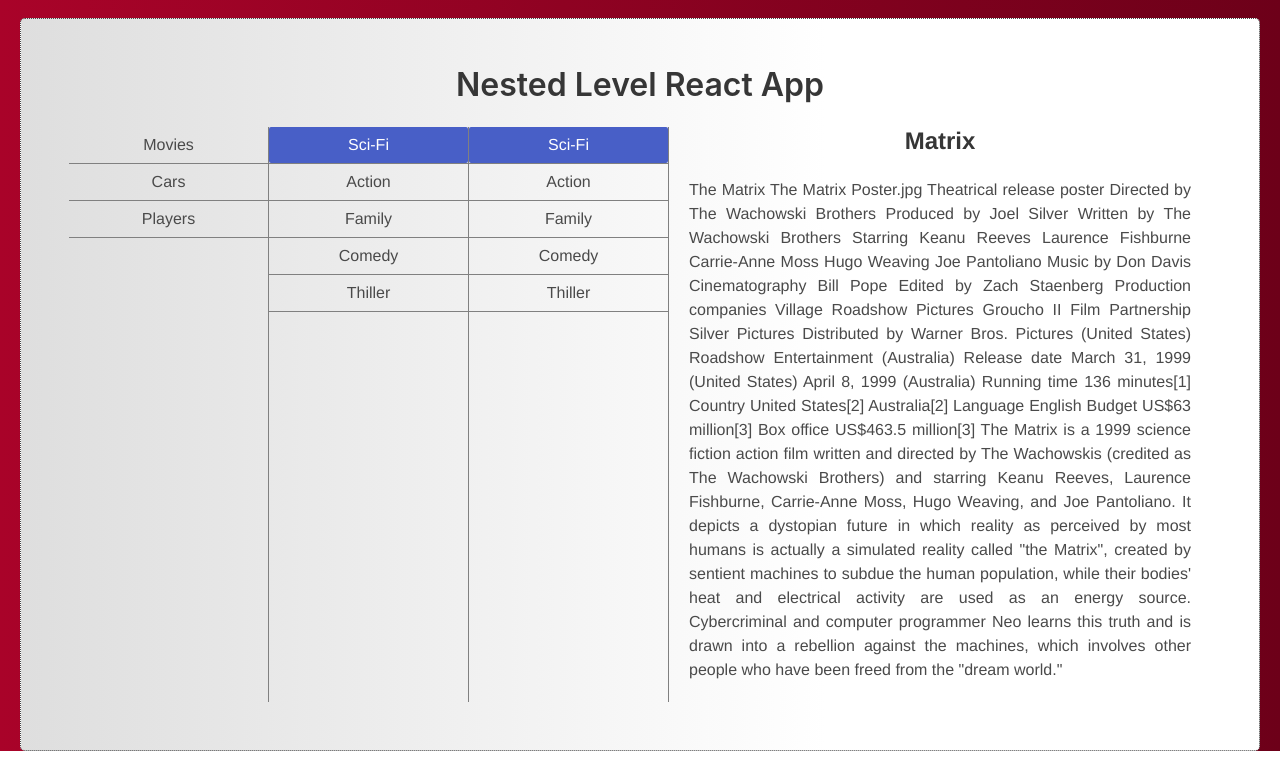
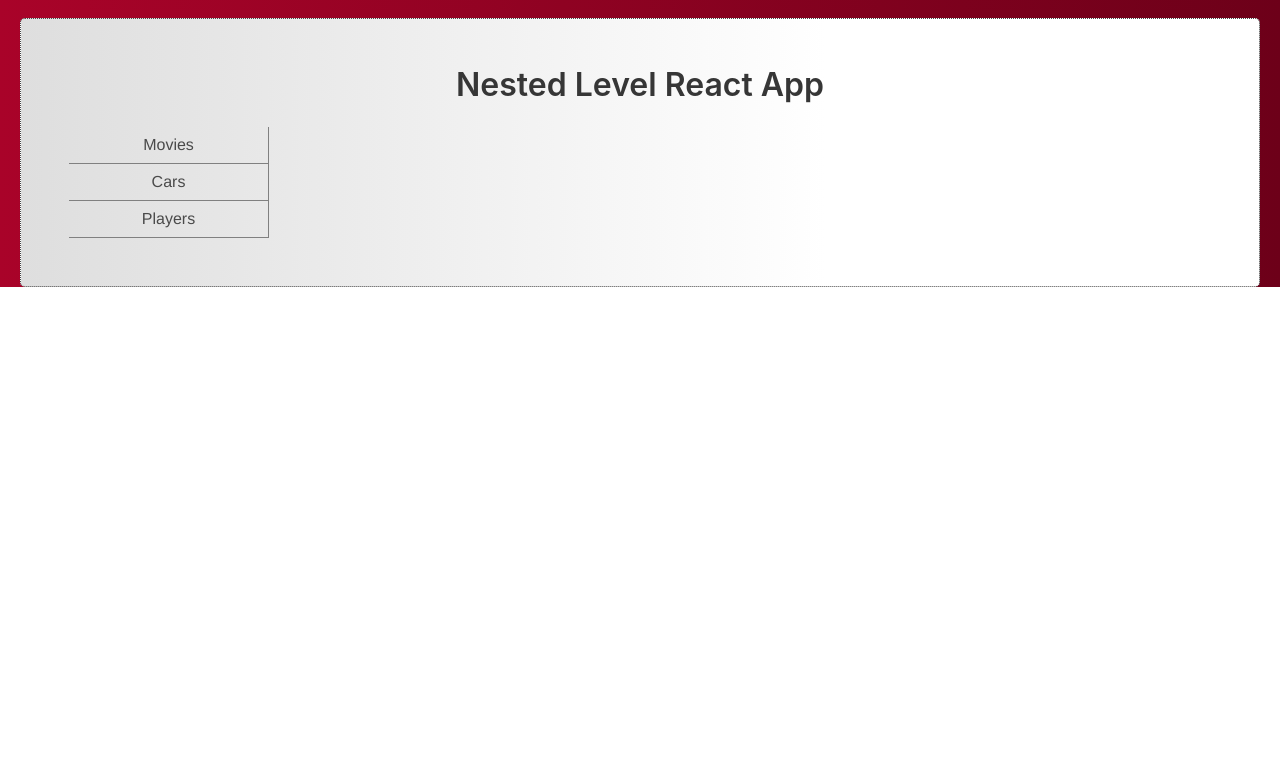
Before and after one commit to wilkpiotr/react-local-apps, a React app: page / in a window 1280 px wide. Shown: the part 3794-4565 px from the top of the page. After the commit the page ends 4101 px from the top, so only its background shows below. Built offline with nearby package versions, Linux system fonts and the light colour scheme.

Commit message:
finished components NestedLevels

```diff
--- a/src/components/NestedLevel/Desciption.jsx
+++ b/src/components/NestedLevel/Desciption.jsx
@@ -1,45 +1,9 @@
 import React from 'react';
 
 const Desciption = (props) => {
-    return <div>
-        <h4 className="title is-4">Matrix</h4>
-        <p>
-        The Matrix
-        The Matrix Poster.jpg
-        Theatrical release poster
-        Directed by	The Wachowski Brothers
-        Produced by	Joel Silver
-        Written by	The Wachowski Brothers
-        Starring
-        Keanu Reeves
-        Laurence Fishburne
-        Carrie-Anne Moss
-        Hugo Weaving
-        Joe Pantoliano
-        Music by	Don Davis
-        Cinematography	Bill Pope
-        Edited by	Zach Staenberg
-        Production
-        companies
-        Village Roadshow Pictures
-        Groucho II Film Partnership
-        Silver Pictures
-        Distributed by
-        Warner Bros. Pictures (United States)
-        Roadshow Entertainment (Australia)
-        Release date
-        March 31, 1999 (United States)
-        April 8, 1999 (Australia)
-        Running time
-        136 minutes[1]
-        Country
-        United States[2]
-        Australia[2]
-        Language	English
-        Budget	US$63 million[3]
-        Box office	US$463.5 million[3]
-        The Matrix is a 1999 science fiction action film written and directed by The Wachowskis (credited as The Wachowski Brothers) and starring Keanu Reeves, Laurence Fishburne, Carrie-Anne Moss, Hugo Weaving, and Joe Pantoliano. It depicts a dystopian future in which reality as perceived by most humans is actually a simulated reality called "the Matrix", created by sentient machines to subdue the human population, while their bodies' heat and electrical activity are used as an energy source. Cybercriminal and computer programmer Neo learns this truth and is drawn into a rebellion against the machines, which involves other people who have been freed from the "dream world."
-        </p>
+    return props.text && <div>
+        <h4 className="title is-4">{props.text.name}</h4>
+        <p>{props.text.desciption}</p>
     </div>
 }
 
--- a/src/components/NestedLevel/FirstLevel.jsx
+++ b/src/components/NestedLevel/FirstLevel.jsx
@@ -4,9 +4,9 @@
     return <div className="MenuLevel">
     <ul className="menu-list">
         {props.categories.map((cat, index) => {
-            return <li key={index}><a onClick={props.onClick}>{cat.name}</a></li>
-            // <li><a className="is-active" >Movies</a></li>
-            // <li><a>Players</a></li>
+            if (cat.name === props.active) {return <li key={index}><a className='is-active' onClick={props.onClick} data-name={cat.name}>{cat.name}</a></li>}
+            return <li key={index}><a onClick={props.onClick} data-name={cat.name}>{cat.name}</a></li>
+
         })}
     </ul>
   </div>
--- a/src/components/NestedLevel/NestedLevel.jsx
+++ b/src/components/NestedLevel/NestedLevel.jsx
@@ -8,10 +8,53 @@
 
 class NestedLevel extends Component {
 
-  state = {data};
+  state = {data,
+    secondLevel: '',
+    thirdLevel: '',
+    desc: '',
+    active: {
+      firstLevel: '',
+      secondLevel: '',
+      thirdLevel: ''
+    }};
 
-  handleClick = (e) => {
-    e.target.classList.toggle('is-active')
+  handleFirstLevel = (e) => {
+    const secondLevelCat = this.state.secondLevel ?
+      (e.target.classList.contains('is-active') ?
+        e.target.classList.toggle('is-active') && '':
+        data.find((cat) => {return cat.name === e.target.dataset.name})) :
+      data.find((cat) => {return cat.name === e.target.dataset.name});
+    this.setState((state) => {
+      return {secondLevel: secondLevelCat,
+        thirdLevel: '',
+        desc: '',
+        active: {...this.state.active, firstLevel: secondLevelCat.name}}
+    })
+  }
+
+  handleSecondLevel = (e) => {
+    const thirdLevelCat = this.state.thirdLevel ?
+      (e.target.classList.contains('is-active') ?
+        e.target.classList.toggle('is-active') && '':
+        this.state.secondLevel.items.find((cat) => {return cat.name === e.target.dataset.name})) :
+      this.state.secondLevel.items.find((cat) => {return cat.name === e.target.dataset.name});
+    this.setState((state) => {
+      return {thirdLevel: thirdLevelCat,
+        desc: '',
+        active: {...this.state.active, secondLevel: thirdLevelCat.name}}
+    })
+  }
+
+  handleThirdLevel = (e) => {
+    const itemDesc = this.state.desc ?
+      (e.target.classList.contains('is-active') ?
+        e.target.classList.toggle('is-active') && '':
+        this.state.thirdLevel.items.find((item) => {return item.name === e.target.dataset.name})) :
+      this.state.thirdLevel.items.find((item) => {return item.name === e.target.dataset.name});
+    this.setState((state) => {
+      return {desc: itemDesc,
+        active: {...this.state.active, desc: itemDesc.name}}
+    })
   }
 
   render() {
@@ -19,10 +62,10 @@
     <div className="container">
       <h1 className="title">Nested Level React App</h1>
       <div className="Menu">
-        <FirstLevel onClick={this.handleClick} categories={this.state.data}/>
-        <SecondLevel/>
-        <ThirdLevel/>
-        <Desciption/>
+        <FirstLevel onClick={this.handleFirstLevel} categories={this.state.data} active={this.state.active.firstLevel}/>
+        <SecondLevel onClick={this.handleSecondLevel} subcategory={this.state.secondLevel} active={this.state.active.secondLevel}/>
+        <ThirdLevel onClick={this.handleThirdLevel} lowestSubcat={this.state.thirdLevel} active={this.state.active.thirdLevel}/>
+        <Desciption text={this.state.desc}/>
       </div>
       </div>
     </section>)
--- a/src/components/NestedLevel/SecondLevel.jsx
+++ b/src/components/NestedLevel/SecondLevel.jsx
@@ -1,13 +1,12 @@
 import React from 'react';
 
 const SecondLevel = (props) => {
-    return <div className="MenuLevel">
+    return props.subcategory && <div className="MenuLevel">
         <ul className="menu-list">
-            <li><a className="is-active">Sci-Fi</a></li>
-            <li><a>Action</a></li>
-            <li><a>Family</a></li>
-            <li><a>Comedy</a></li>
-            <li><a>Thiller</a></li>
+            {props.subcategory.items.map((cat, index) => {
+                if (cat.name === props.active) {return <li key={index}><a className='is-active' onClick={props.onClick} data-name={cat.name}>{cat.name}</a></li>}
+                return <li key={index}><a onClick={props.onClick} data-name={cat.name}>{cat.name}</a></li>
+            })}
         </ul>
     </div>
 }
--- a/src/components/NestedLevel/ThirdLevel.jsx
+++ b/src/components/NestedLevel/ThirdLevel.jsx
@@ -1,15 +1,14 @@
 import React from 'react';
 
 const ThirdLevel = (props) => {
-    return <div className="MenuLevel">
+    return props.lowestSubcat && <div className="MenuLevel">
     <ul className="menu-list">
-      <li><a className="is-active">Sci-Fi</a></li>
-      <li><a>Action</a></li>
-      <li><a>Family</a></li>
-      <li><a>Comedy</a></li>
-      <li><a>Thiller</a></li>
+        {props.lowestSubcat.items.map((cat, index) => {
+          if (cat.name === props.active) {return <li key={index}><a className='is-active' onClick={props.onClick} data-name={cat.name}>{cat.name}</a></li>}
+            return <li key={index}><a onClick={props.onClick} data-name={cat.name}>{cat.name}</a></li>
+        })}
     </ul>
-  </div>
+</div>
 }
 
 export default ThirdLevel;
```
